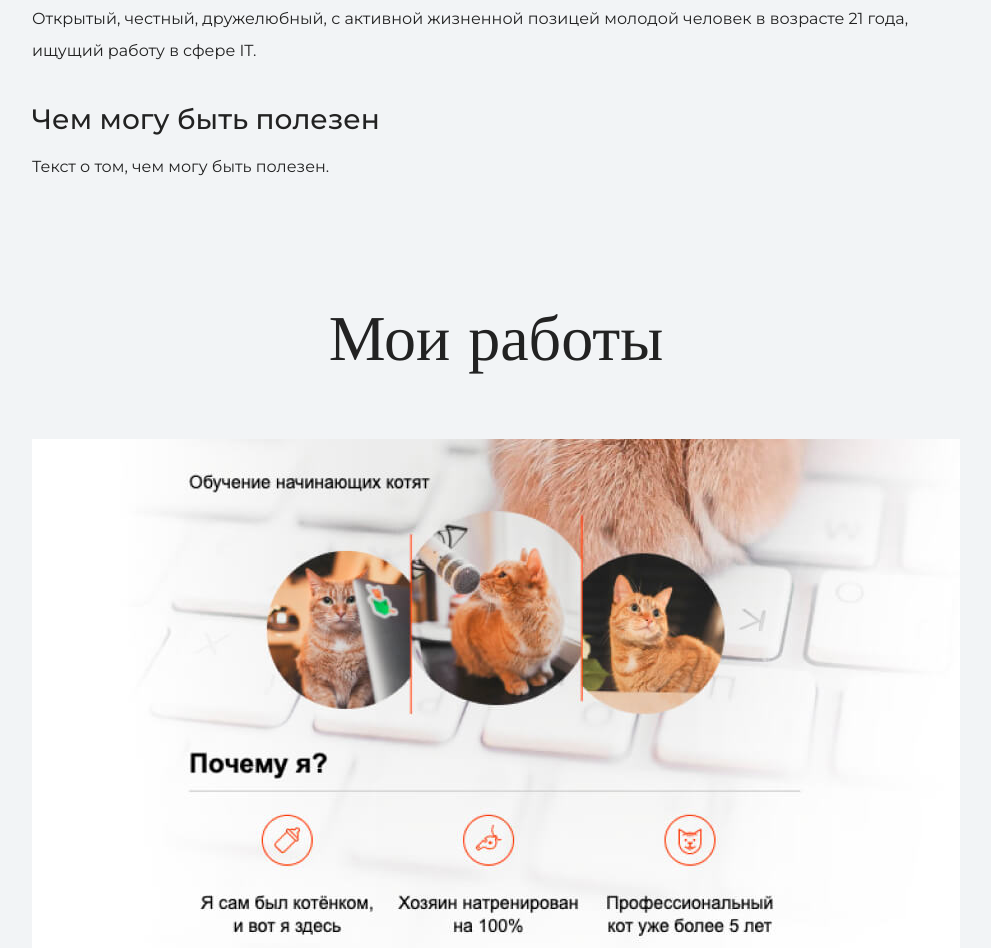
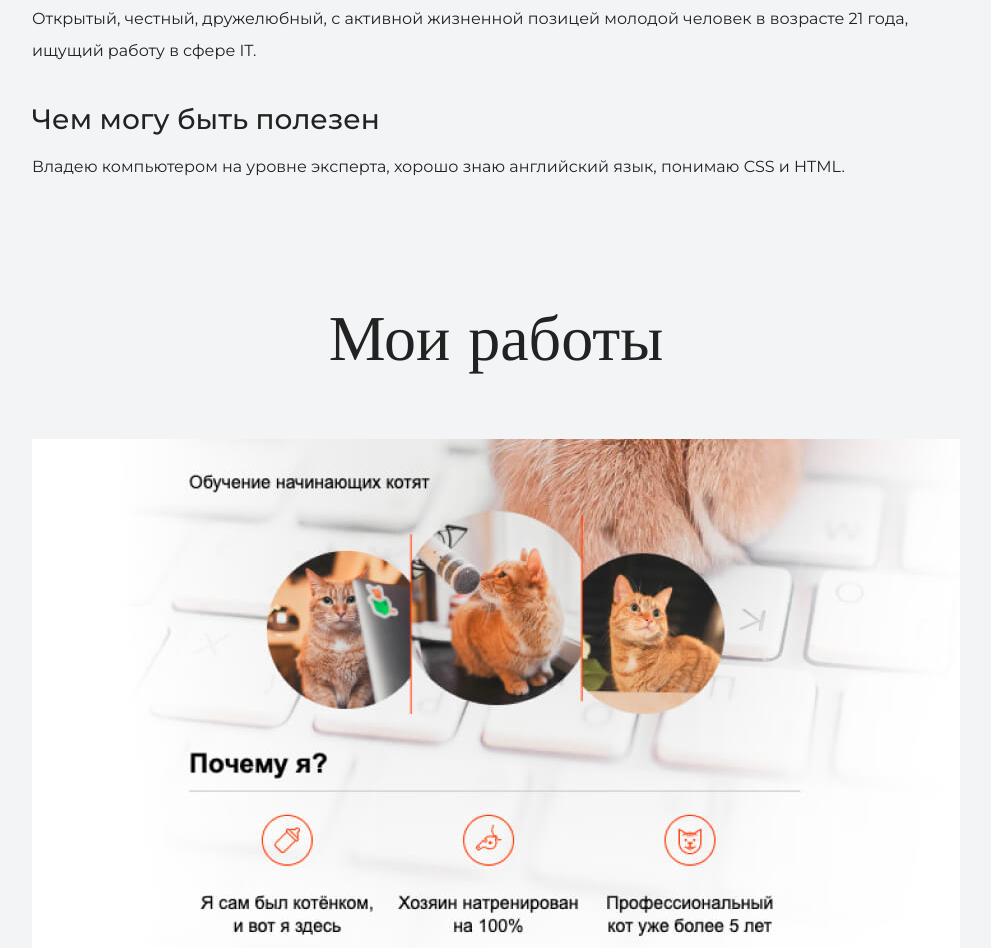
Before and after one commit to n4styq/my-site, a plain HTML site: page index.html in a window 1280 px wide. Shown: the part 1800-2748 px from the top of the page, without its empty margins (144-1135 px from the left). Drawn offline with nearby package versions, Linux system fonts and the light colour scheme.

Commit message:
Update index.html

```diff
--- a/index.html
+++ b/index.html
@@ -28,7 +28,7 @@
       <h3>Пара слов о себе</h3>
       <p>Открытый, честный, дружелюбный, с активной жизненной позицей молодой человек в возрасте 21 года, ищущий работу в сфере IT.</p>
       <h3>Чем могу быть полезен</h3>
-      <p>Текст о том, чем могу быть полезен.</p>
+      <p>Владею компьютером на уровне эксперта, хорошо знаю английский язык, понимаю CSS и HTML.</p>
     </div>
     </section>
     <section class="portfolio">
```
